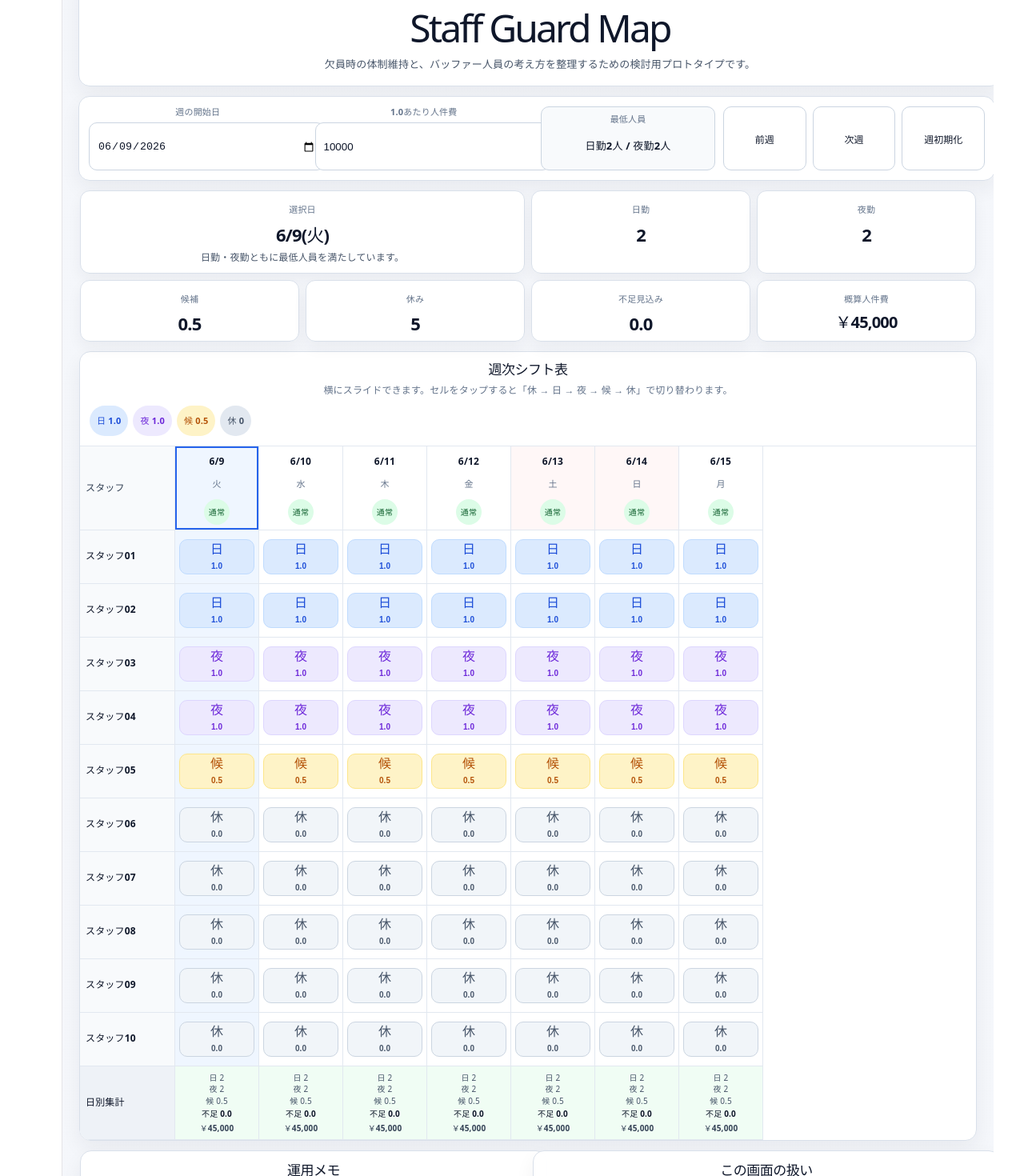
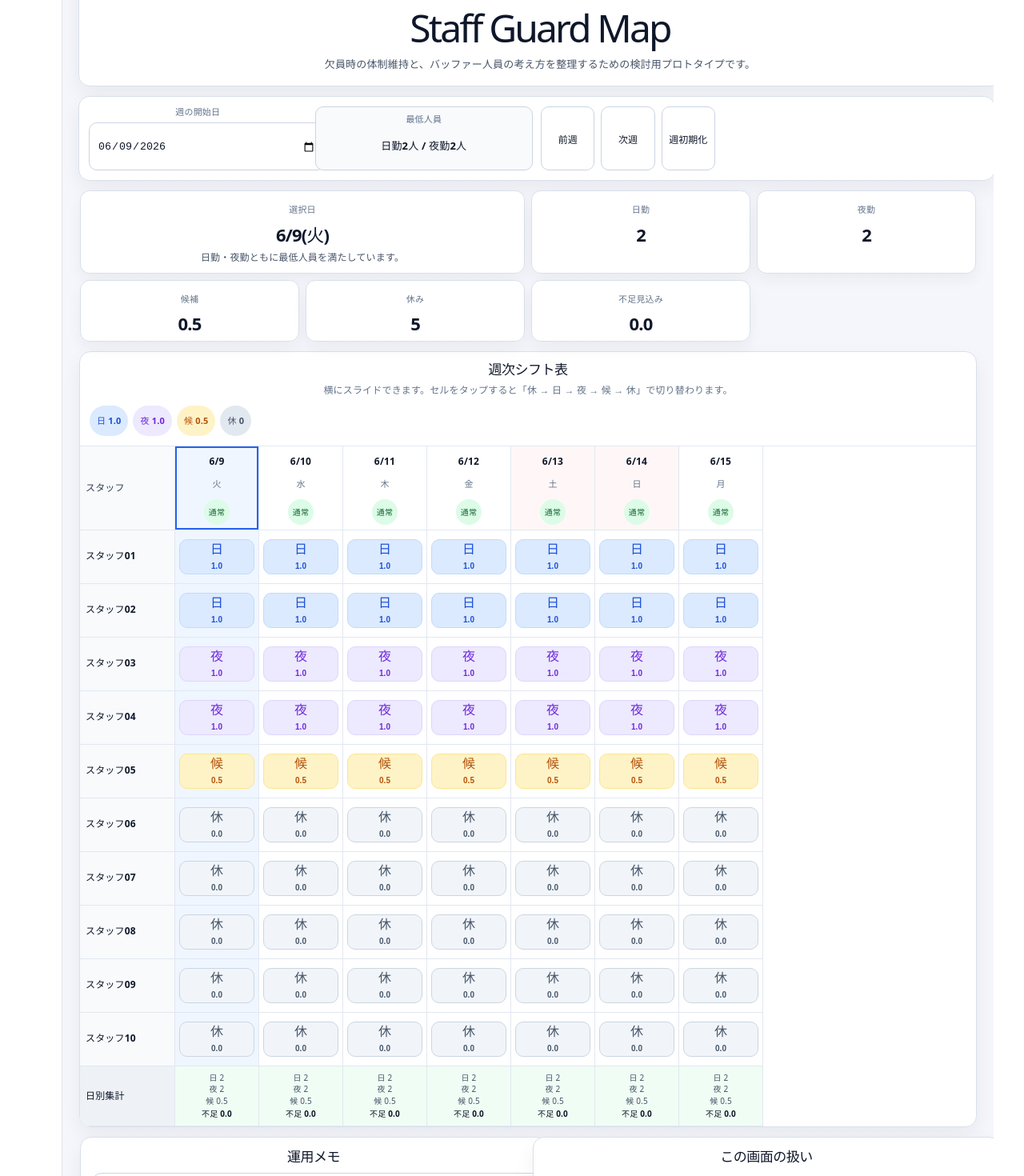
Before and after one commit to Ryohei0Otsuka/staff-guard-map, a React (Vite) app: page / in a window 1280 px wide. Shown: the part 60-1530 px from the top of the page at 80% size. Built offline with nearby package versions, Linux system fonts and the light colour scheme.

Commit message:
Remove labor cost fields

```diff
--- a/src/App.jsx
+++ b/src/App.jsx
@@ -1,7 +1,7 @@
 import { useEffect, useMemo, useState } from "react";
 import "./App.css";
 
-const STORAGE_KEY = "staff-guard-map-shift-table-v8";
+const STORAGE_KEY = "staff-guard-map-shift-table-v9";
 
 const MIN_DAY_COUNT = 2;
 const MIN_NIGHT_COUNT = 2;
@@ -79,14 +79,6 @@ function isWeekend(dateString) {
   return day === 0 || day === 6;
 }
 
-function formatYen(value) {
-  return new Intl.NumberFormat("ja-JP", {
-    style: "currency",
-    currency: "JPY",
-    maximumFractionDigits: 0
-  }).format(value);
-}
-
 function getDefaultShiftByStaffIndex(staffIndex) {
   if (staffIndex < 2) {
     return "day";
@@ -124,7 +116,6 @@ function getInitialState() {
   return {
     startDate: today,
     activeDate: today,
-    unitCost: 10000,
     staffList: INITIAL_STAFF,
     assignments: createDefaultAssignments(today, INITIAL_STAFF),
     operationMemo:
@@ -146,8 +137,6 @@ function loadSavedState() {
     return {
       startDate: parsed.startDate || fallback.startDate,
       activeDate: parsed.activeDate || parsed.startDate || fallback.activeDate,
-      unitCost:
-        typeof parsed.unitCost === "number" ? parsed.unitCost : fallback.unitCost,
       staffList: Array.isArray(parsed.staffList)
         ? parsed.staffList
         : fallback.staffList,
@@ -174,18 +163,15 @@ function getDayCounts(dateKey, assignments, staffList) {
 
       if (shiftType === "day") {
         acc.dayPeople += 1;
-        acc.totalCount += SHIFT_TYPES.day.count;
       }
 
       if (shiftType === "night") {
         acc.nightPeople += 1;
-        acc.totalCount += SHIFT_TYPES.night.count;
       }
 
       if (shiftType === "buffer") {
         acc.bufferPeople += 1;
         acc.bufferCount += SHIFT_TYPES.buffer.count;
-        acc.totalCount += SHIFT_TYPES.buffer.count;
       }
 
       if (shiftType === "off") {
@@ -199,8 +185,7 @@ function getDayCounts(dateKey, assignments, staffList) {
       nightPeople: 0,
       bufferPeople: 0,
       offPeople: 0,
-      bufferCount: 0,
-      totalCount: 0
+      bufferCount: 0
     }
   );
 }
@@ -289,7 +274,6 @@ function App() {
 
   const [startDate, setStartDate] = useState(initialState.startDate);
   const [activeDate, setActiveDate] = useState(initialState.activeDate);
-  const [unitCost, setUnitCost] = useState(initialState.unitCost);
   const [staffList, setStaffList] = useState(initialState.staffList);
   const [assignments, setAssignments] = useState(initialState.assignments);
   const [operationMemo, setOperationMemo] = useState(initialState.operationMemo);
@@ -309,25 +293,16 @@ function App() {
     const saveData = {
       startDate,
       activeDate: selectedDate,
-      unitCost,
       staffList,
       assignments: visibleAssignments,
       operationMemo
     };
 
     localStorage.setItem(STORAGE_KEY, JSON.stringify(saveData));
-  }, [
-    startDate,
-    selectedDate,
-    unitCost,
-    staffList,
-    visibleAssignments,
-    operationMemo
-  ]);
+  }, [startDate, selectedDate, staffList, visibleAssignments, operationMemo]);
 
   const activeCounts = getDayCounts(selectedDate, visibleAssignments, staffList);
   const activeStatus = getDayStatus(activeCounts);
-  const activeCost = activeCounts.totalCount * unitCost;
 
   const handleMoveWeek = (amount) => {
     const nextStartDate = addDays(startDate, amount * 7);
@@ -441,7 +416,6 @@ function App() {
 
     setStartDate(resetState.startDate);
     setActiveDate(resetState.activeDate);
-    setUnitCost(resetState.unitCost);
     setStaffList(resetState.staffList);
     setAssignments(resetState.assignments);
     setOperationMemo(resetState.operationMemo);
@@ -470,17 +444,6 @@ function App() {
                 setStartDate(event.target.value);
                 setActiveDate(event.target.value);
               }}
-            />
-          </label>
-
-          <label className="control-field">
-            <span>1.0あたり人件費</span>
-            <input
-              type="number"
-              min="0"
-              step="1000"
-              value={unitCost}
-              onChange={(event) => setUnitCost(Number(event.target.value))}
             />
           </label>
 
@@ -545,11 +508,6 @@ function App() {
         <article className={`summary-shortage summary-shortage--${activeStatus.level}`}>
           <span>不足見込み</span>
           <strong>{activeStatus.adjustedShortage.toFixed(1)}</strong>
-        </article>
-
-        <article className="summary-cost">
-          <span>概算人件費</span>
-          <strong>{formatYen(activeCost)}</strong>
         </article>
       </section>
 
@@ -653,7 +611,6 @@ function App() {
                     staffList
                   );
                   const dayStatus = getDayStatus(dayCounts);
-                  const dayCost = dayCounts.totalCount * unitCost;
 
                   return (
                     <td
@@ -665,7 +622,6 @@ function App() {
                       <span>夜 {dayCounts.nightPeople}</span>
                       <span>候 {dayCounts.bufferCount.toFixed(1)}</span>
                       <strong>不足 {dayStatus.adjustedShortage.toFixed(1)}</strong>
-                      <em>{formatYen(dayCost)}</em>
                     </td>
                   );
                 })}
@@ -699,7 +655,7 @@ function App() {
             具体的な勤務時刻は、実運用・勤怠・契約に関わるため、このプロトタイプでは固定しません。
           </p>
           <p className="note-text">
-            実際の勤怠・契約・単価・待機扱い・顧客報告は、
+            実際の勤怠・契約・待機扱い・顧客報告は、
             上長・営業・管理側との確認が必要です。
           </p>
 
```
Also changed, not shown: 1 other file (tests, documents, lock files or other folders).
